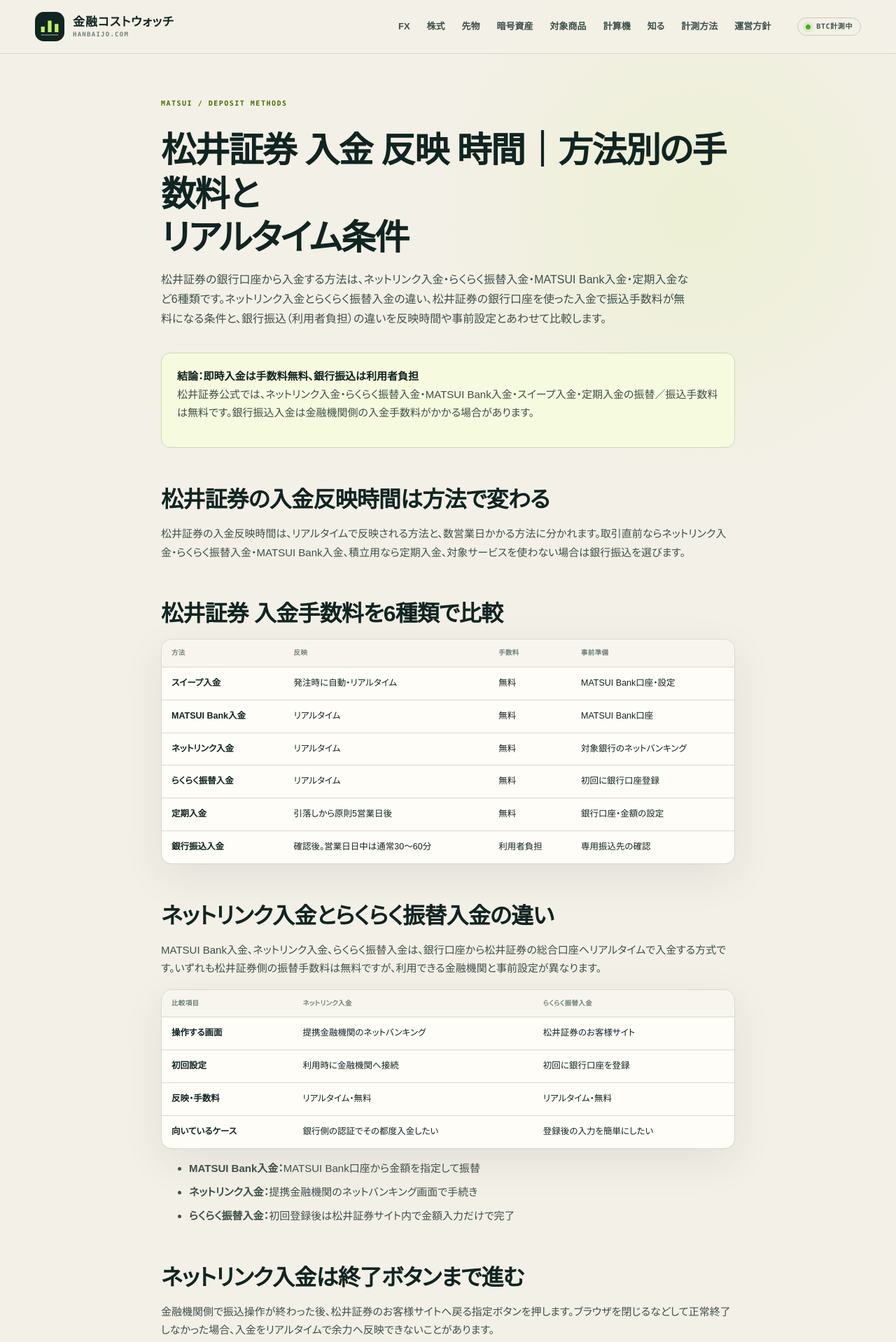
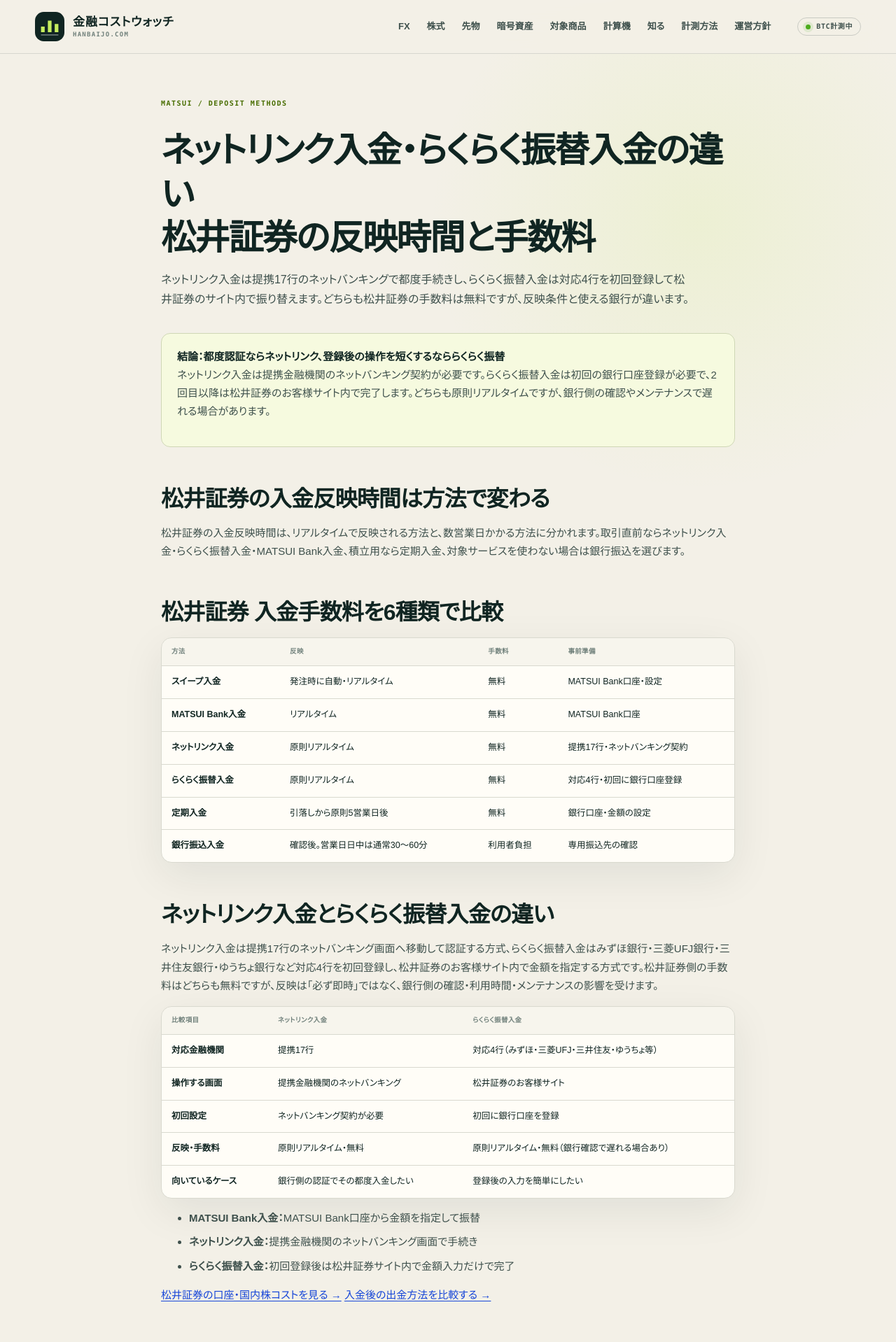
Before and after one commit to mrok18/hanbaijo, a Next.js app: page /articles/matsui-deposit-methods-comparison in a window 1280 px wide. Shown: the top 1918 px of the page at 70% size. Built offline with nearby package versions, Linux system fonts and the light colour scheme.

Commit message:
seo: add Iwai Cosmo ads and Matsui deposit improvements

```diff
--- a/app/articles/iwai-cosmo-margin-rules/page.tsx
+++ b/app/articles/iwai-cosmo-margin-rules/page.tsx
@@ -1,5 +1,7 @@
 import type { Metadata } from 'next';
 import Link from 'next/link';
+import AffiliateOfferCard from '@/components/AffiliateOfferCard';
+import { AFFILIATE_OFFERS } from '@/lib/affiliates';
 
 export const metadata: Metadata = { alternates: { canonical: '/articles/iwai-cosmo-margin-rules' }, title: '岩井コスモ証券の信用取引｜保証金・金利・デイトレ条件', description: '岩井コスモ証券ネット取引の信用取引について、委託保証金、金利・貸株料、デイトレ無料条件とリスクを整理します。' };
 
@@ -9,6 +11,7 @@ export default function Page() { return <article>
   <h2>信用取引で確認する数字</h2><div className="table-scroll"><table className="rates"><thead><tr><th>項目</th><th>意味</th><th>取引前の確認</th></tr></thead><tbody><tr><td>委託保証金</td><td>建玉の担保</td><td>最低額・保証金率</td></tr><tr><td>買方金利</td><td>買建玉の保有費用</td><td>保有日数・コース</td></tr><tr><td>貸株料</td><td>売建玉の保有費用</td><td>銘柄・日数</td></tr><tr><td>追証・強制決済</td><td>維持率低下時の処理</td><td>期限・手数料</td></tr></tbody></table></div>
   <h2>デイトレと持ち越しの差</h2><p>信用・デイトレは新規建て当日に反対売買で決済する場合のサービスです。日付をまたぐと金利・貸株料が発生する可能性があるため、約定履歴と決済日を確認します。</p>
   <div className="callout"><strong>保証金ぎりぎりで発注しない</strong><p>含み損が拡大すると維持率が低下し、追加保証金や強制決済につながる場合があります。建玉数量を抑え、急変に耐える余力を残します。</p><Link href="/tools/risk-reward-calculator">損失許容額を計算する →</Link></div>
+  <section className="article-affiliate" aria-label="岩井コスモ証券の広告"><AffiliateOfferCard offer={AFFILIATE_OFFERS['iwai-cosmo']} /><p className="affiliate-disclosure">上記はアクセストレードの提携広告です。広告リンク経由で申込み等が成立した場合、当サイトが報酬を受け取ることがあります。保証金・金利・貸株料の説明と広告評価は分けて掲載しています。</p></section>
   <h2>注文前チェック</h2><ol><li>現物か信用か</li><li>デイトレ条件に該当するか</li><li>金利・貸株料の適用日数</li><li>追証・強制決済の期限</li></ol>
   <section className="article-sources" aria-labelledby="sources"><h2 id="sources">参照した公式資料</h2><ul><li><a href="https://www.iwaicosmo.net/sp/products/margin/rule/index.html" target="_blank" rel="noopener noreferrer">コスモ・ネットレ「信用取引ルール」</a></li><li><a href="https://www.iwaicosmo.co.jp/service/fees/" target="_blank" rel="noopener noreferrer">岩井コスモ証券「各種手数料」</a></li></ul><p>確認日：2026年9月10日。</p></section>
   <p><Link href="/articles/iwai-cosmo-stock-fees">株式手数料を確認する →</Link></p>
--- a/app/articles/iwai-cosmo-nisa/page.tsx
+++ b/app/articles/iwai-cosmo-nisa/page.tsx
@@ -1,5 +1,7 @@
 import type { Metadata } from 'next';
 import Link from 'next/link';
+import AffiliateOfferCard from '@/components/AffiliateOfferCard';
+import { AFFILIATE_OFFERS } from '@/lib/affiliates';
 
 export const metadata: Metadata = { alternates: { canonical: '/articles/iwai-cosmo-nisa' }, title: '岩井コスモ証券のNISA｜国内株・米国株の手数料と対象商品', description: '岩井コスモ証券ネット取引のNISAについて、国内株・米国株の手数料表示、対象商品、課税口座との違いを確認します。' };
 
@@ -9,6 +11,7 @@ export default function Page() { return <article>
   <h2>申込み前に分ける3項目</h2><div className="table-scroll"><table className="rates"><thead><tr><th>項目</th><th>確認する内容</th></tr></thead><tbody><tr><td>対象商品</td><td>国内株・米国株・投資信託などの取扱範囲</td></tr><tr><td>手数料</td><td>NISA口座での売買手数料と対象外費用</td></tr><tr><td>口座区分</td><td>NISA・特定・一般を注文時に選択</td></tr></tbody></table></div>
   <h2>NISAと課税口座を混同しない</h2><p>NISA口座の損益と課税口座の損益では、税務上の扱いが異なります。注文前に口座区分を確認し、年間取引報告書や配当の受取方法も分けて管理します。</p>
   <div className="callout"><strong>手数料0円の条件は期間・商品別に確認</strong><p>国内株・米国株の手数料優遇が案内されていても、商品や決済方法により条件が異なります。申込み前に公式の手数料表とNISA案内を確認します。</p></div>
+  <section className="article-affiliate" aria-label="岩井コスモ証券の広告"><AffiliateOfferCard offer={AFFILIATE_OFFERS['iwai-cosmo']} /><p className="affiliate-disclosure">上記はアクセストレードの提携広告です。広告リンク経由で申込み等が成立した場合、当サイトが報酬を受け取ることがあります。NISAの商品・手数料の説明と広告評価は分けて掲載しています。</p></section>
   <h2>注文前チェック</h2><ul><li>NISA対象商品か</li><li>成長投資枠・つみたて投資枠のどちらか</li><li>注文画面の口座区分</li><li>配当・売却代金の受取方法</li></ul>
   <section className="article-sources" aria-labelledby="sources"><h2 id="sources">参照した公式資料</h2><ul><li><a href="https://www.iwaicosmo.net/index.html" target="_blank" rel="noopener noreferrer">岩井コスモ証券「コスモ・ネットレ」</a></li><li><a href="https://www.iwaicosmo.net/products/index.html" target="_blank" rel="noopener noreferrer">コスモ・ネットレ「商品案内」</a></li></ul><p>確認日：2026年9月10日。</p></section>
   <p><Link href="/articles/iwai-cosmo-stock-fees">株式手数料を確認する →</Link></p><p><Link href="/articles/dmm-kabu-nisa-fees-products">他社NISAの手数料条件も比較する →</Link></p>
--- a/app/articles/iwai-cosmo-stock-fees/page.tsx
+++ b/app/articles/iwai-cosmo-stock-fees/page.tsx
@@ -1,5 +1,7 @@
 import type { Metadata } from 'next';
 import Link from 'next/link';
+import AffiliateOfferCard from '@/components/AffiliateOfferCard';
+import { AFFILIATE_OFFERS } from '@/lib/affiliates';
 
 export const metadata: Metadata = { alternates: { canonical: '/articles/iwai-cosmo-stock-fees' }, title: '岩井コスモ証券の株式手数料｜現物・信用・デイトレを比較', description: '岩井コスモ証券の国内株手数料を、ネット取引のコース、信用・デイトレの無料条件、対面取引との違いで整理します。' };
 
@@ -9,6 +11,7 @@ export default function Page() { return <article>
   <h2>まず取引チャネルを分ける</h2><div className="table-scroll"><table className="rates"><thead><tr><th>区分</th><th>確認する費用</th><th>注意点</th></tr></thead><tbody><tr><td>ネット取引</td><td>コース別の現物・信用手数料</td><td>約定代金とコースで変動</td></tr><tr><td>対面・コール</td><td>対面取引の委託手数料</td><td>ネット取引と別体系</td></tr><tr><td>信用・デイトレ</td><td>売買手数料・金利・貸株料</td><td>新規建て当日に決済する条件</td></tr></tbody></table></div>
   <h2>信用・デイトレの無料条件</h2><p>公式案内では、スタンダードコースで信用取引を日計り決済した場合、売買手数料、金利、貸株料が無料になるサービスが案内されています。持ち越しやコース変更では条件が異なるため、取引前に適用条件を確認します。</p>
   <div className="callout"><strong>「デイトレ無料」は保有時間の条件付き</strong><p>新規建て当日に反対売買で決済する取引が対象です。翌日以降へ持ち越す場合は、金利・貸株料などを含めてコストを計算します。</p></div>
+  <section className="article-affiliate" aria-label="岩井コスモ証券の広告"><AffiliateOfferCard offer={AFFILIATE_OFFERS['iwai-cosmo']} /><p className="affiliate-disclosure">上記はアクセストレードの提携広告です。広告リンク経由で申込み等が成立した場合、当サイトが報酬を受け取ることがあります。手数料の比較・評価は広告報酬と分けて作成しています。</p></section>
   <h2>比較時のチェック</h2><ul><li>ネット・対面のどちらか</li><li>選択している手数料コース</li><li>当日決済か持ち越しか</li><li>金利・貸株料・諸経費の有無</li></ul>
   <section className="article-sources" aria-labelledby="sources"><h2 id="sources">参照した公式資料</h2><ul><li><a href="https://www.iwaicosmo.co.jp/service/fees/" target="_blank" rel="noopener noreferrer">岩井コスモ証券「各種手数料」</a></li><li><a href="https://www.iwaicosmo.net/sp/products/margin/rule/index.html" target="_blank" rel="noopener noreferrer">コスモ・ネットレ「信用取引ルール」</a></li></ul><p>確認日：2026年9月10日。</p></section>
   <p><Link href="/articles/iwai-cosmo-margin-rules">信用取引の保証金とリスクを確認する →</Link></p><p><Link href="/articles/iwai-cosmo-nisa">NISAの手数料と商品を確認する →</Link></p>
--- a/app/articles/matsui-deposit-methods-comparison/page.tsx
+++ b/app/articles/matsui-deposit-methods-comparison/page.tsx
@@ -4,8 +4,8 @@ import { AFFILIATE_OFFERS } from '@/lib/affiliates';
 
 export const metadata = {
   alternates: { canonical: '/articles/matsui-deposit-methods-comparison' },
-  title: '松井証券 入金 反映 時間｜方法別の手数料とリアルタイム条件',
-  description: '松井証券の入金反映時間を、MATSUI Bank・ネットリンク入金・らくらく振替入金・銀行振込で比較。ネットリンク入金とらくらく振替入金の違い、手数料が無料になる条件、反映されないときの確認手順を解説します。',
+  title: 'ネットリンク入金・らくらく振替入金の違い｜松井証券の反映時間・手数料',
+  description: '松井証券のネットリンク入金とらくらく振替入金の違いを、対応金融機関数、初回登録、反映時間、手数料で比較。銀行振込との違いや反映されないときの確認手順も解説します。',
 };
 
 const FAQS = [
@@ -20,6 +20,10 @@ const FAQS = [
   {
     question: '松井バンク入金と銀行振込の違いは何ですか？',
     answer: '松井バンク入金は無料・リアルタイムで手続きできます。一方、銀行振込は専用口座へ送金し、営業日日中でも通常30〜60分かかり、振込手数料は利用者負担です。',
+  },
+  {
+    question: 'ネットリンク入金とらくらく振替入金の違いは何ですか？',
+    answer: 'ネットリンク入金は提携17行のネットバンキング画面で手続きし、らくらく振替入金は対応する4行の口座を初回登録した後、松井証券のお客様サイト内で手続きします。松井証券の手数料はどちらも無料ですが、らくらく振替入金は銀行側の確認後に反映される場合があります。',
   },
 ];
 
@@ -37,9 +41,9 @@ export default function Page() {
   return <article>
     <script type="application/ld+json" dangerouslySetInnerHTML={{ __html: JSON.stringify(faqJsonLd).replace(/</g, '\\u003c') }} />
     <p className="page-kicker">MATSUI / DEPOSIT METHODS</p>
-    <h1>松井証券 入金 反映 時間｜方法別の手数料と<br />リアルタイム条件</h1>
-    <p className="lede">松井証券の銀行口座から入金する方法は、ネットリンク入金・らくらく振替入金・MATSUI Bank入金・定期入金など6種類です。ネットリンク入金とらくらく振替入金の違い、松井証券の銀行口座を使った入金で振込手数料が無料になる条件と、銀行振込（利用者負担）の違いを反映時間や事前設定とあわせて比較します。</p>
-    <div className="callout"><strong>結論：即時入金は手数料無料、銀行振込は利用者負担</strong><p>松井証券公式では、ネットリンク入金・らくらく振替入金・MATSUI Bank入金・スイープ入金・定期入金の振替／振込手数料は無料です。銀行振込入金は金融機関側の入金手数料がかかる場合があります。</p></div>
+    <h1>ネットリンク入金・らくらく振替入金の違い<br />松井証券の反映時間と手数料</h1>
+    <p className="lede">ネットリンク入金は提携17行のネットバンキングで都度手続きし、らくらく振替入金は対応4行を初回登録して松井証券のサイト内で振り替えます。どちらも松井証券の手数料は無料ですが、反映条件と使える銀行が違います。</p>
+    <div className="callout"><strong>結論：都度認証ならネットリンク、登録後の操作を短くするなららくらく振替</strong><p>ネットリンク入金は提携金融機関のネットバンキング契約が必要です。らくらく振替入金は初回の銀行口座登録が必要で、2回目以降は松井証券のお客様サイト内で完了します。どちらも原則リアルタイムですが、銀行側の確認やメンテナンスで遅れる場合があります。</p></div>
 
     <h2>松井証券の入金反映時間は方法で変わる</h2>
     <p>松井証券の入金反映時間は、リアルタイムで反映される方法と、数営業日かかる方法に分かれます。取引直前ならネットリンク入金・らくらく振替入金・MATSUI Bank入金、積立用なら定期入金、対象サービスを使わない場合は銀行振込を選びます。</p>
@@ -48,18 +52,19 @@ export default function Page() {
     <div className="data-panel"><div className="table-scroll"><table className="rates comparison-table"><thead><tr><th>方法</th><th>反映</th><th>手数料</th><th>事前準備</th></tr></thead><tbody>
       <tr><td className="ex-name">スイープ入金</td><td>発注時に自動・リアルタイム</td><td>無料</td><td>MATSUI Bank口座・設定</td></tr>
       <tr><td className="ex-name">MATSUI Bank入金</td><td>リアルタイム</td><td>無料</td><td>MATSUI Bank口座</td></tr>
-      <tr><td className="ex-name">ネットリンク入金</td><td>リアルタイム</td><td>無料</td><td>対象銀行のネットバンキング</td></tr>
-      <tr><td className="ex-name">らくらく振替入金</td><td>リアルタイム</td><td>無料</td><td>初回に銀行口座登録</td></tr>
+      <tr><td className="ex-name">ネットリンク入金</td><td>原則リアルタイム</td><td>無料</td><td>提携17行・ネットバンキング契約</td></tr>
+      <tr><td className="ex-name">らくらく振替入金</td><td>原則リアルタイム</td><td>無料</td><td>対応4行・初回に銀行口座登録</td></tr>
       <tr><td className="ex-name">定期入金</td><td>引落しから原則5営業日後</td><td>無料</td><td>銀行口座・金額の設定</td></tr>
       <tr><td className="ex-name">銀行振込入金</td><td>確認後。営業日日中は通常30〜60分</td><td>利用者負担</td><td>専用振込先の確認</td></tr>
     </tbody></table></div></div>
 
     <h2>ネットリンク入金とらくらく振替入金の違い</h2>
-    <p>MATSUI Bank入金、ネットリンク入金、らくらく振替入金は、銀行口座から松井証券の総合口座へリアルタイムで入金する方式です。いずれも松井証券側の振替手数料は無料ですが、利用できる金融機関と事前設定が異なります。</p>
+    <p>ネットリンク入金は提携17行のネットバンキング画面へ移動して認証する方式、らくらく振替入金はみずほ銀行・三菱UFJ銀行・三井住友銀行・ゆうちょ銀行など対応4行を初回登録し、松井証券のお客様サイト内で金額を指定する方式です。松井証券側の手数料はどちらも無料ですが、反映は「必ず即時」ではなく、銀行側の確認・利用時間・メンテナンスの影響を受けます。</p>
     <div className="data-panel"><div className="table-scroll"><table className="rates comparison-table"><thead><tr><th>比較項目</th><th>ネットリンク入金</th><th>らくらく振替入金</th></tr></thead><tbody>
+      <tr><td className="ex-name">対応金融機関</td><td>提携17行</td><td>対応4行（みずほ・三菱UFJ・三井住友・ゆうちょ等）</td></tr>
       <tr><td className="ex-name">操作する画面</td><td>提携金融機関のネットバンキング</td><td>松井証券のお客様サイト</td></tr>
-      <tr><td className="ex-name">初回設定</td><td>利用時に金融機関へ接続</td><td>初回に銀行口座を登録</td></tr>
-      <tr><td className="ex-name">反映・手数料</td><td>リアルタイム・無料</td><td>リアルタイム・無料</td></tr>
+      <tr><td className="ex-name">初回設定</td><td>ネットバンキング契約が必要</td><td>初回に銀行口座を登録</td></tr>
+      <tr><td className="ex-name">反映・手数料</td><td>原則リアルタイム・無料</td><td>原則リアルタイム・無料（銀行確認で遅れる場合あり）</td></tr>
       <tr><td className="ex-name">向いているケース</td><td>銀行側の認証でその都度入金したい</td><td>登録後の入力を簡単にしたい</td></tr>
     </tbody></table></div></div>
     <ul>
@@ -67,6 +72,7 @@ export default function Page() {
       <li><strong>ネットリンク入金：</strong>提携金融機関のネットバンキング画面で手続き</li>
       <li><strong>らくらく振替入金：</strong>初回登録後は松井証券サイト内で金額入力だけで完了</li>
     </ul>
+    <p><Link href="/stocks/matsui">松井証券の口座・国内株コストを見る →</Link> <Link href="/articles/matsui-withdrawal-methods-comparison">入金後の出金方法を比較する →</Link></p>
 
     <h2>ネットリンク入金は終了ボタンまで進む</h2>
     <p>金融機関側で振込操作が終わった後、松井証券のお客様サイトへ戻る指定ボタンを押します。ブラウザを閉じるなどして正常終了しなかった場合、入金をリアルタイムで余力へ反映できないことがあります。</p>
@@ -99,7 +105,7 @@ export default function Page() {
       <p className="affiliate-disclosure">広告リンクから申込みが成立すると、当サイトが報酬を受け取る場合があります。対応金融機関・利用時間は公式サイトで確認してください。</p>
     </section>
 
-    <section className="article-faq" aria-labelledby="faq"><h2 id="faq">松井バンク振込手数料のFAQ</h2>
+    <section className="article-faq" aria-labelledby="faq"><h2 id="faq">ネットリンク入金・らくらく振替入金のFAQ</h2>
       {FAQS.map((item) => <div className="faq-item" key={item.question}><h3>{item.question}</h3><p>{item.answer}</p></div>)}
     </section>
 
@@ -107,8 +113,9 @@ export default function Page() {
       <li><a href="https://www.matsui.co.jp/service/money/rule/" target="_blank" rel="noopener noreferrer">松井証券「入出金 取引ルール」</a></li>
       <li><a href="https://www.matsui.co.jp/service/money/deposit/" target="_blank" rel="noopener noreferrer">松井証券「入金」</a></li>
       <li><a href="https://support.matsui.co.jp/faq/show/1863?site_domain=faq" target="_blank" rel="noopener noreferrer">松井証券Q&amp;A「入金の方法」</a></li>
+      <li><a href="https://support.matsui.co.jp/faq/show/1857?site_domain=faq" target="_blank" rel="noopener noreferrer">松井証券Q&amp;A「ネットリンク入金とは何ですか」</a></li>
       <li><a href="https://www.matsui.co.jp/info/money-01/index2.html" target="_blank" rel="noopener noreferrer">松井証券「入金方法のご案内」</a></li>
-    </ul><p>入金条件は2026年9月15日に公式ページで確認しました。対応銀行、利用時間、反映時間は変更される場合があります。</p></section>
+    </ul><p>入金条件は2026年9月28日に公式ページで確認しました。対応銀行、利用時間、反映時間は変更される場合があります。</p></section>
 
     <p><Link href="/articles/matsui-ekyc-required-documents">口座開設のeKYCと必要書類を見る →</Link></p>
     <p><Link href="/articles/matsui-simultaneous-account-opening">同時開設できる商品口座を見る →</Link></p>
```
Also changed, not shown: lib/affiliates.ts (+11 -1 lines).
